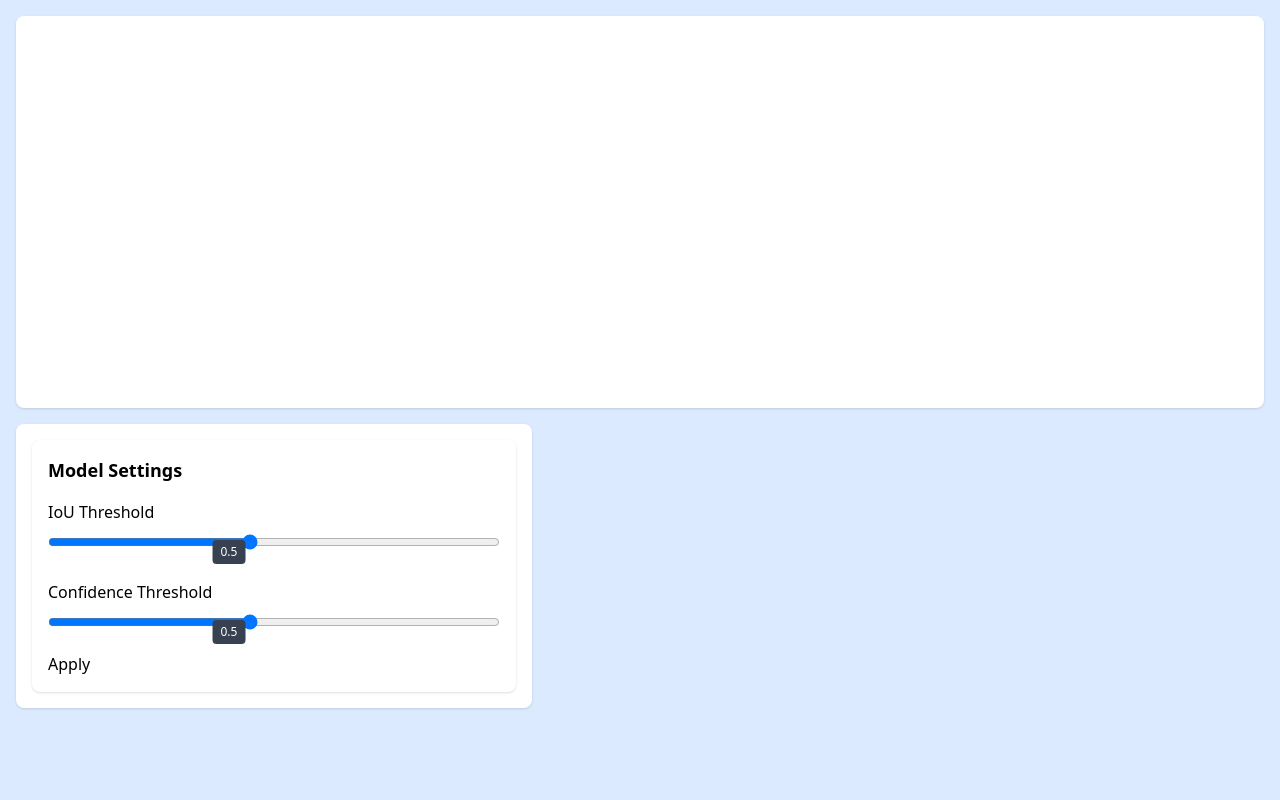
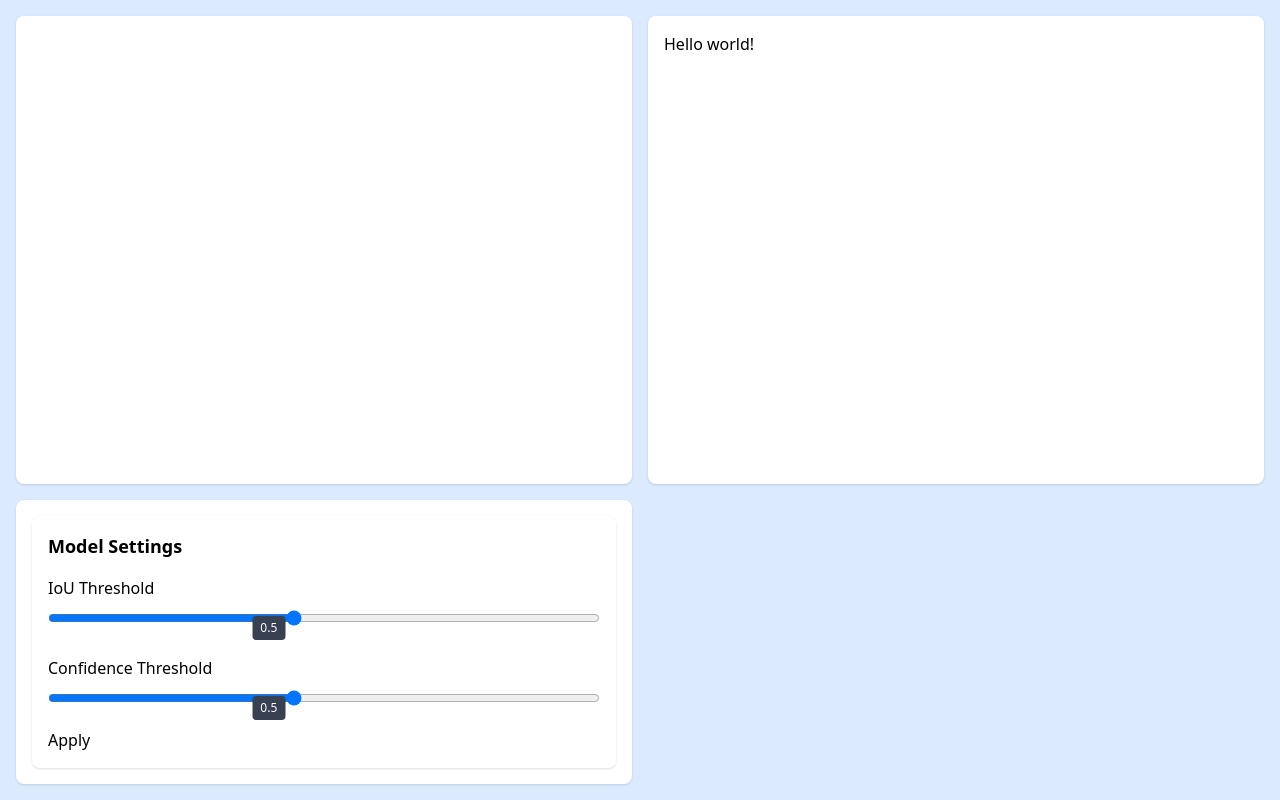
Before and after one commit to cassiocappellari/overview-ai-project, a React (Create React App) app in the folder client/: page / in a window 1280 px wide. Built offline with nearby package versions, Linux system fonts and the light colour scheme; the HTML template or start-up script is replaced by a standard one.

Commit message:
feat: create and implement the first version of the frame canvas

```diff
--- /dev/null
+++ b/client/src/components/FrameCanvas.tsx
@@ -0,0 +1,5 @@
+const FrameCanvas: React.FC = () => {
+    return <div>Hello world!</div>
+};
+
+export default FrameCanvas;
--- a/client/src/components/Layout.tsx
+++ b/client/src/components/Layout.tsx
@@ -1,15 +1,19 @@
-import React from "react";
 import VideoPlayer from "./VideoPlayer";
 import ConfigPanel from "./ConfigPanel";
+import FrameCanvas from "./FrameCanvas";
 
 const Layout: React.FC = () => {
   return (
-    <div className="grid grid-rows-layout grid-cols-layout gap-4 p-4">
-      <div className="row-span-1 col-span-2 bg-white rounded-lg shadow p-4">
+    <div className="grid grid-cols-2 grid-rows-[2fr_1fr] gap-4 p-4 h-screen">
+      <div className="bg-white rounded-lg shadow p-4">
         <VideoPlayer />
       </div>
 
-      <div className="row-span-2 col-span-1 bg-white rounded-lg shadow p-4">
+      <div className="bg-white rounded-lg shadow p-4">
+        <FrameCanvas />
+      </div>
+
+      <div className="bg-white rounded-lg shadow p-4">
         <ConfigPanel />
       </div>
     </div>
```
